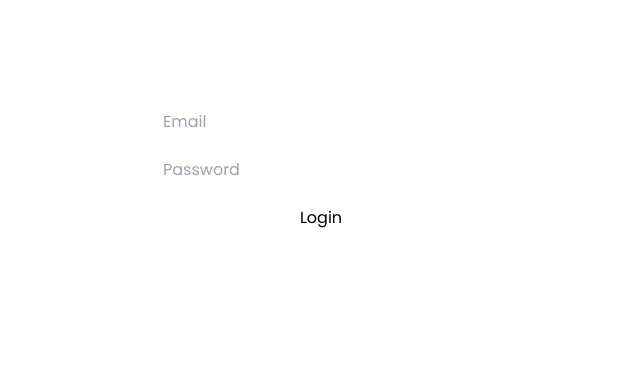
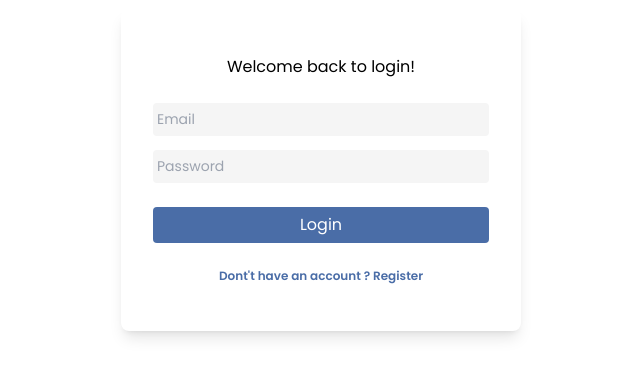
Before and after one commit to RizwansAccount/health-care-frontend, a React (Create React App) app: page /login in a window 1280 px wide. Shown: the part 230-606 px from the top of the page, without its empty margins (319-959 px from the left). Built offline with nearby package versions, Linux system fonts and the light colour scheme; no server answers.

Commit message:
some changings

```diff
--- /dev/null
+++ b/src/components/views/ViewAuth.jsx
@@ -0,0 +1,16 @@
+import React from 'react'
+
+const ViewAuth = ({ children, title }) => {
+    return (
+        <div className='flex h-full w-full items-center justify-center' >
+            <div className='flex flex-col gap-[24px] shadow-lg bg-white w-[400px] px-[32px] py-[46px] rounded-lg'>
+                {title && <span className='text-center'>
+                    {title}
+                </span>}
+                {children}
+            </div>
+        </div>
+    )
+}
+
+export default ViewAuth
--- a/src/index.css
+++ b/src/index.css
@@ -16,3 +16,8 @@
   height: 100%;
   width: 100%;
 }
+
+:root {
+  --primary: #4A6DA7;
+  --lightgrey: #F5F5F5
+}
--- a/src/pages/LoginPage.jsx
+++ b/src/pages/LoginPage.jsx
@@ -3,35 +3,50 @@ import { useLoginMutation } from '../redux/storeApis';
 import { useNavigate } from 'react-router-dom';
 import { ROUTES } from '../reactRoute/RouteConstants';
 import { KEYS, setLocalStore } from '../constants';
+import ViewAuth from '../components/views/ViewAuth';
 
 const LoginPage = () => {
   const navigate = useNavigate();
   const [loginUser, { isLoading: isLoadingLoginUser }] = useLoginMutation();
 
-  const [data, setData] = useState({ email: '', password: '' });
+  const inputClass = 'bg-[var(--lightgrey)] py-[6px] rounded-[4px] pl-[4px] text-[14px]';
 
-  const fnLogin = async () => {
+  const fnLogin = async (e) => {
+    e.preventDefault();
+
+    const body = { email: e.target.email.value, password: e.target.password.value };
+
+    const checkValidation = Object.values(body)?.every(value => value);
+
+    if (checkValidation) {
       try {
-      const result = await loginUser({ email: data?.email, password: data?.password }).unwrap();
+        const result = await loginUser(body).unwrap();
         setLocalStore(KEYS.userToken, result?.data?.token);
         setLocalStore(KEYS.userId, result?.data?.user_id);
-      setData({ email: '', password: '' });
         navigate(ROUTES.home);
       } catch (error) {
         console.log('error', error);
       }
+    } else {
+      alert('please must filled all fields');
+    }
   };
 
   return (
-    <div className='flex h-full w-full items-center justify-center' >
-      <div className='flex flex-col gap-[24px]'>
-        <input placeholder='Email' onChange={(e) => setData({ ...data, email: e.target.value })} />
-        <input placeholder='Password' onChange={(e) => setData({ ...data, password: e.target.value })} />
-        <button onClick={fnLogin} >
+    <ViewAuth title={'Welcome back to login!'}>
+      <form onSubmit={fnLogin} className='w-full flex flex-col gap-[24px]'>
+        <div className='flex flex-col gap-[14px]'>
+          <input name='email' type='text' placeholder='Email' className={inputClass} />
+          <input name='password' type='text' placeholder='Password' className={inputClass} />
+        </div>
+        <button className='w-full bg-[#4A6DA7] text-white py-[6px] rounded-[4px]'>
           {isLoadingLoginUser ? 'Loading...' : 'Login'}
         </button>
-      </div>
-    </div>
+      </form>
+      <span onClick={() => navigate(ROUTES.register)} className='text-center text-[12px] font-semibold text-[var(--primary)] cursor-pointer'>
+        Dont't have an account ? Register
+      </span>
+    </ViewAuth>
   )
 }
 
--- a/src/pages/RegisterPage.jsx
+++ b/src/pages/RegisterPage.jsx
@@ -1,8 +1,70 @@
-import React from 'react'
+import React, { useState } from 'react'
+import ViewAuth from '../components/views/ViewAuth'
+import { useRegisterMutation } from '../redux/storeApis';
+import { ROUTES } from '../reactRoute/RouteConstants';
+import { useNavigate } from 'react-router-dom';
 
 const RegisterPage = () => {
+
+  const navigate = useNavigate();
+
+  const [registerUser, { isLoading: isLoadingRegisterUser }] = useRegisterMutation();
+
+  const inputClass = 'bg-[var(--lightgrey)] py-[6px] rounded-[4px] pl-[4px] text-[14px]';
+
+  const fnRegister = async (e) => {
+    e.preventDefault();
+
+    const body = {
+      name: e.target.name.value,
+      email: e.target.email.value,
+      password: e.target.password.value,
+      role: e.target.role.value,
+      phone: e.target.phone.value,
+      address: e.target.address.value,
+    };
+
+    const checkValidation = Object.values(body)?.every(value => value);
+
+    if (checkValidation) {
+      try {
+        await registerUser(body).unwrap();
+        navigate(ROUTES.login);
+      } catch (error) {
+        console.log('error', error);
+      }
+    } else {
+      alert('please must filled all fields');
+    }
+  };
+
   return (
-    <div>RegisterPage</div>
+    <ViewAuth title={'Create your account here!'}>
+      <form onSubmit={fnRegister} className='w-full flex flex-col gap-[24px]'>
+        <div className='flex flex-col gap-[14px]'>
+
+          <input name='name' type='text' placeholder='Name' className={inputClass} />
+          <input name='email' type='text' placeholder='Email' className={inputClass} />
+          <input name='password' type='text' placeholder='Password' className={inputClass} />
+
+          <select name="role" className={inputClass}>
+            <option value="" disabled selected>Select Role</option>
+            <option value="patient">Patient</option>
+            <option value="doctor">Doctor</option>
+          </select>
+
+          <input name='phone' type='text' placeholder='Phone' className={inputClass} />
+          <input name='address' type='text' placeholder='Address' className={inputClass} />
+
+        </div>
+        <button className='w-full bg-[#4A6DA7] text-white py-[6px] rounded-[4px]'>
+          {isLoadingRegisterUser ? 'Loading...' : 'Register'}
+        </button>
+      </form>
+      <span onClick={() => navigate(ROUTES.login)} className='text-center text-[12px] font-semibold text-[var(--primary)] cursor-pointer'>
+        Already have an account ? Login
+      </span>
+    </ViewAuth>
   )
 }
 
--- a/src/redux/storeApis.js
+++ b/src/redux/storeApis.js
@@ -22,6 +22,7 @@ export const healthCareApi = createApi({
         getAllUsers: builder.query({ query: () => 'user', providesTags: () => [TAG_TYPES.user] }),
         getUser: builder.query({ query: (id) => `user/${id}`, providesTags: () => [TAG_TYPES.user] }),
         login: builder.mutation({ query: (data) => ({ url: 'user/login', method : 'POST', body: data }) }),
+        register: builder.mutation({ query: (data) => ({ url: 'user/register', method : 'POST', body: data }) }),
 
         //chat
         getRoom: builder.query({ query: ({sender_id, receiver_id}) => `chat/room?sender_id=${sender_id}&receiver_id=${receiver_id}`}),
@@ -30,8 +31,7 @@ export const healthCareApi = createApi({
 
 export const {
 
-    useGetAllUsersQuery, useGetUserQuery,
+    useGetAllUsersQuery, useGetUserQuery, useLoginMutation, useRegisterMutation,
     useGetRoomQuery,
-    useLoginMutation
 
 } = healthCareApi;
```
Lines whose indentation alone changed are shown as unchanged.
